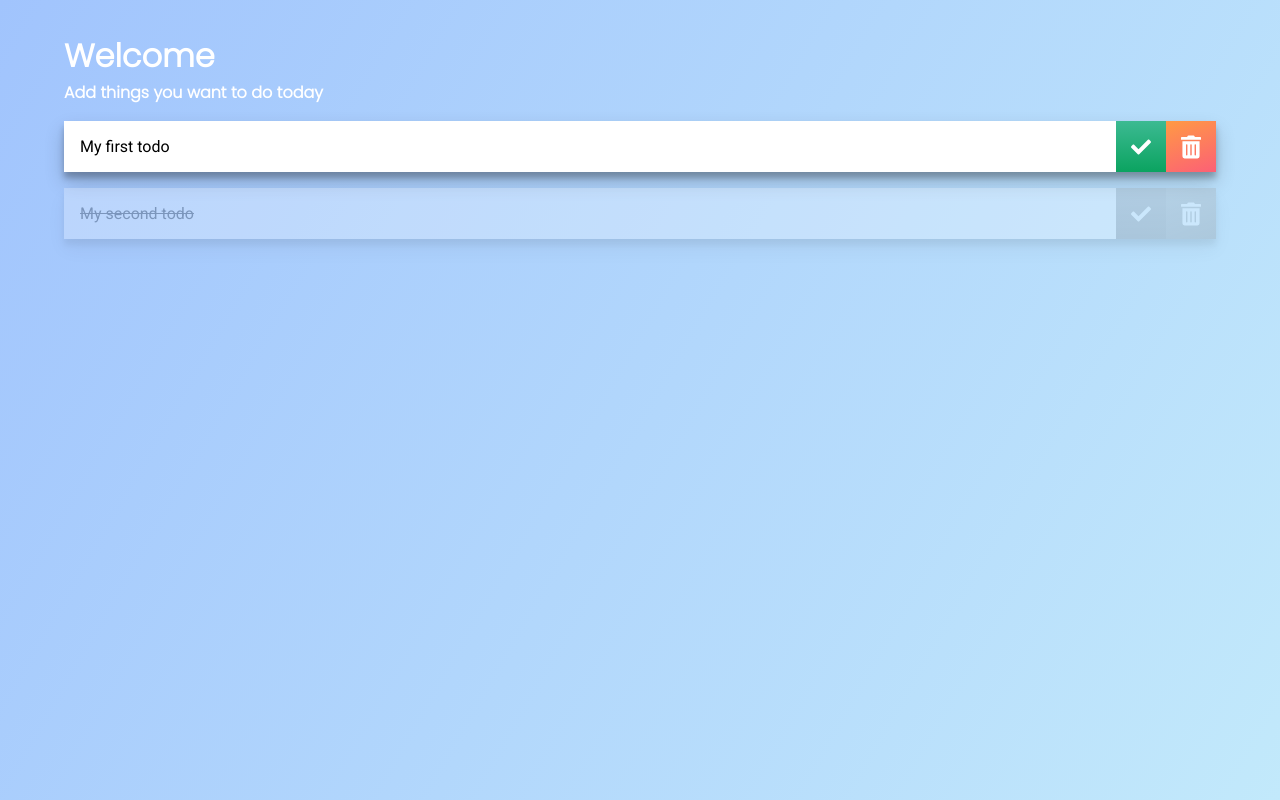
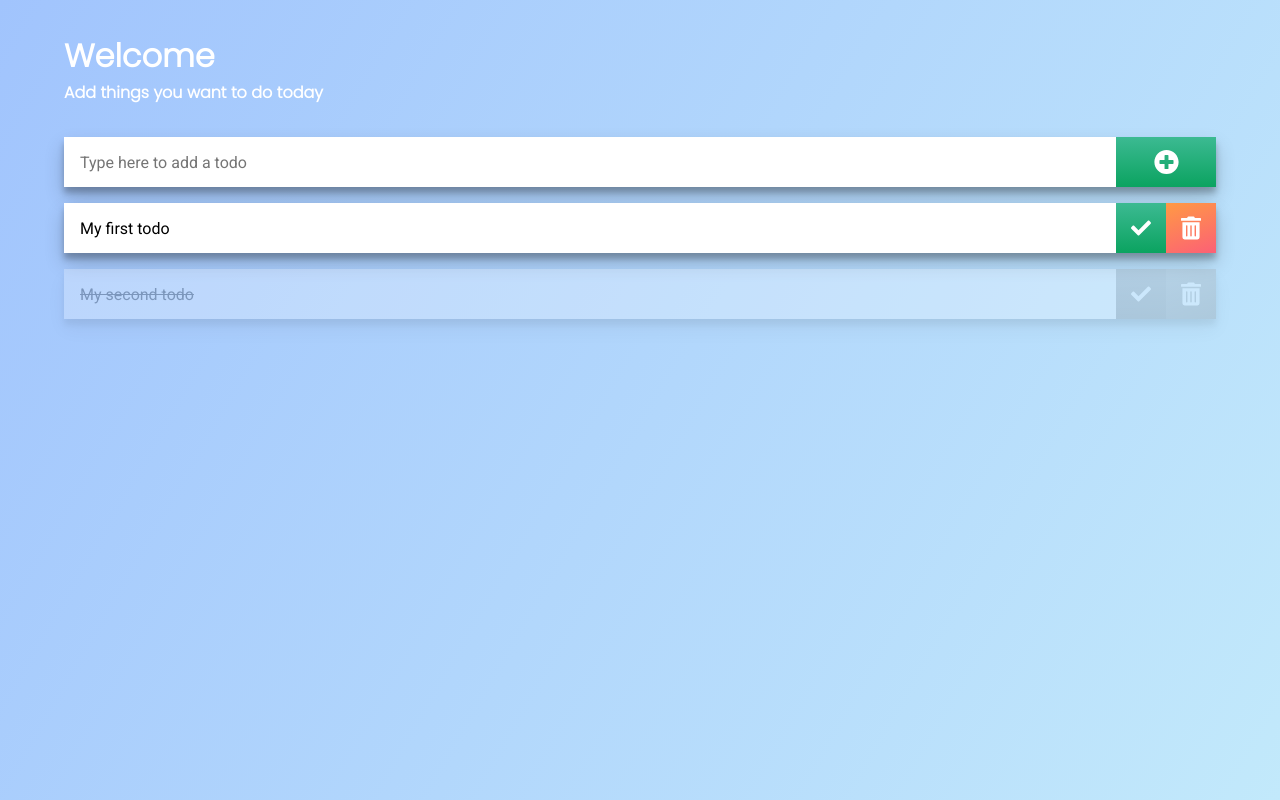
Before and after one commit to koendebruijn/vue-todo-app, a Vue app: page / in a window 1280 px wide. Built offline with nearby package versions, Linux system fonts and the light colour scheme.

Commit message:
Created input component

```diff
--- a/src/App.vue
+++ b/src/App.vue
@@ -1,6 +1,7 @@
 <template>
   <div class="wrapper">
     <Header />
+    <Input />
     <TodoList />
   </div>
 </template>
@@ -9,12 +10,14 @@
 import { defineComponent } from 'vue';
 import Header from '@/components/Header.vue';
 import TodoList from '@/components/TodoList.vue';
+import Input from '@/components/Input.vue';
 
 export default defineComponent({
   name: 'App',
   components: {
     Header,
     TodoList,
+    Input,
   },
 });
 </script>
@@ -28,8 +31,11 @@ export default defineComponent({
   box-sizing: border-box;
 }
 
-p {
+p,
+input::placeholder,
+input {
   font-family: 'Roboto', sans-serif;
+  font-size: 16px;
 }
 
 h1,
--- /dev/null
+++ b/src/components/Input.vue
@@ -0,0 +1,66 @@
+<template>
+  <form class="form" @submit.prevent="handleSubmit()">
+    <input
+      class="form__input"
+      type="text"
+      name="content"
+      placeholder="Type here to add a todo"
+      v-model="content"
+    />
+    <button class="form__button" type="submit">
+      <icon class="form__button-icon" icon="plus-circle" />
+    </button>
+  </form>
+</template>
+
+<script lang="ts">
+import { todoStore } from '@/providers/todoStore';
+import { defineComponent, ref } from 'vue';
+
+export default defineComponent({
+  name: 'app-input',
+  setup() {
+    const { addTodo } = todoStore;
+    const content = ref('');
+
+    const handleSubmit = () => {
+      addTodo(content.value);
+      content.value = '';
+    };
+
+    return {
+      content,
+      handleSubmit,
+    };
+  },
+});
+</script>
+
+<style scoped lang="scss">
+.form {
+  margin-top: 2em;
+  display: flex;
+  justify-content: space-between;
+  box-shadow: 0 10px 20px rgba(0, 0, 0, 0.19), 0 6px 6px rgba(0, 0, 0, 0.23);
+
+  &__input {
+    width: calc(100% - 100px);
+    border: none;
+    padding: 1em 0 1em 1em;
+    height: 50px;
+  }
+
+  &__button {
+    width: 100px;
+    border: none;
+    border-radius: none;
+    color: white;
+    background-image: linear-gradient(to top, #0ba360 0%, #3cba92 100%);
+  }
+
+  &__button-icon {
+    width: 25px;
+    height: 100%;
+  }
+}
+</style>
--- a/src/components/Todo.vue
+++ b/src/components/Todo.vue
@@ -52,6 +52,7 @@ export default defineComponent({
 
   &__content {
     padding: 1em 0 1em 1em;
+    height: 50px;
   }
 
   &__icon-container {
--- a/src/main.ts
+++ b/src/main.ts
@@ -2,15 +2,15 @@ import { createApp } from 'vue';
 import { library } from '@fortawesome/fontawesome-svg-core';
 import { FontAwesomeIcon } from '@fortawesome/vue-fontawesome';
 import {
-  faPencilAlt,
   faTrashAlt,
   faCheck,
+  faPlusCircle,
 } from '@fortawesome/free-solid-svg-icons';
 
 import App from './App.vue';
 
 const app = createApp(App);
-library.add(faTrashAlt, faCheck);
+library.add(faTrashAlt, faCheck, faPlusCircle);
 app.component('icon', FontAwesomeIcon);
 
 app.mount('#app');
```
